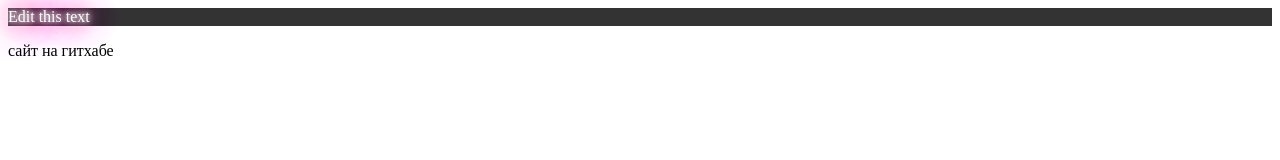
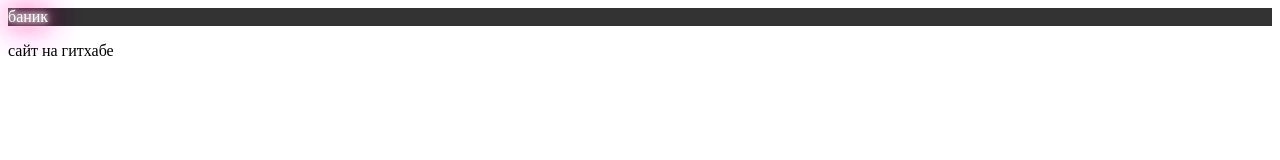
Before and after one commit to Ivan3514/third, a plain HTML site: page index.html in a window 1280 px wide. Drawn offline with Linux system fonts and the light colour scheme.

Commit message:
Update index.html

```diff
--- a/index.html
+++ b/index.html
@@ -6,7 +6,7 @@
   <meta charset="utf-8">
 </head>
 <body>
-<div id="demotext">Edit this text</div>
+<div id="demotext">баник</div>
 <p>сайт на гитхабе</p>
 </body>
 </html>
```
